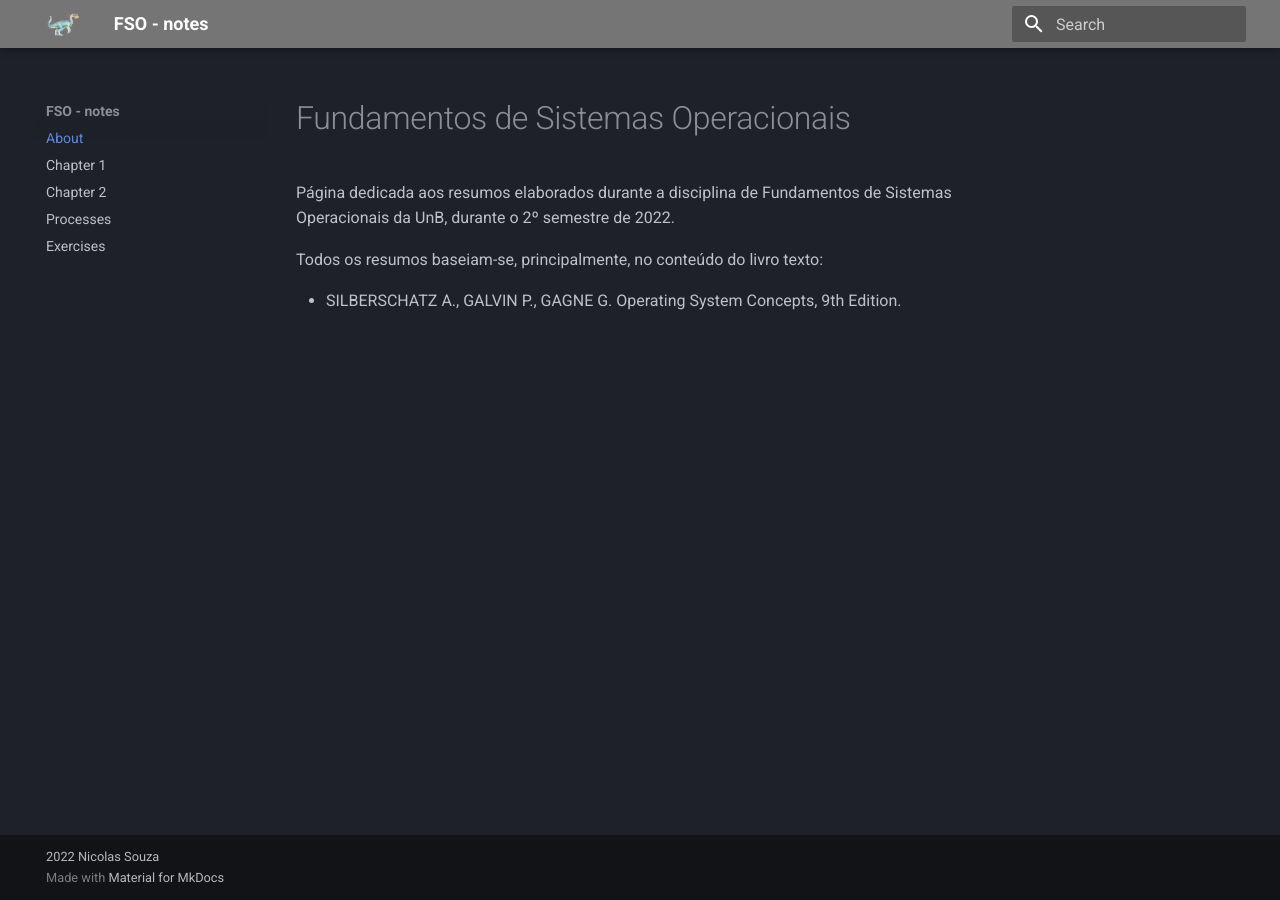
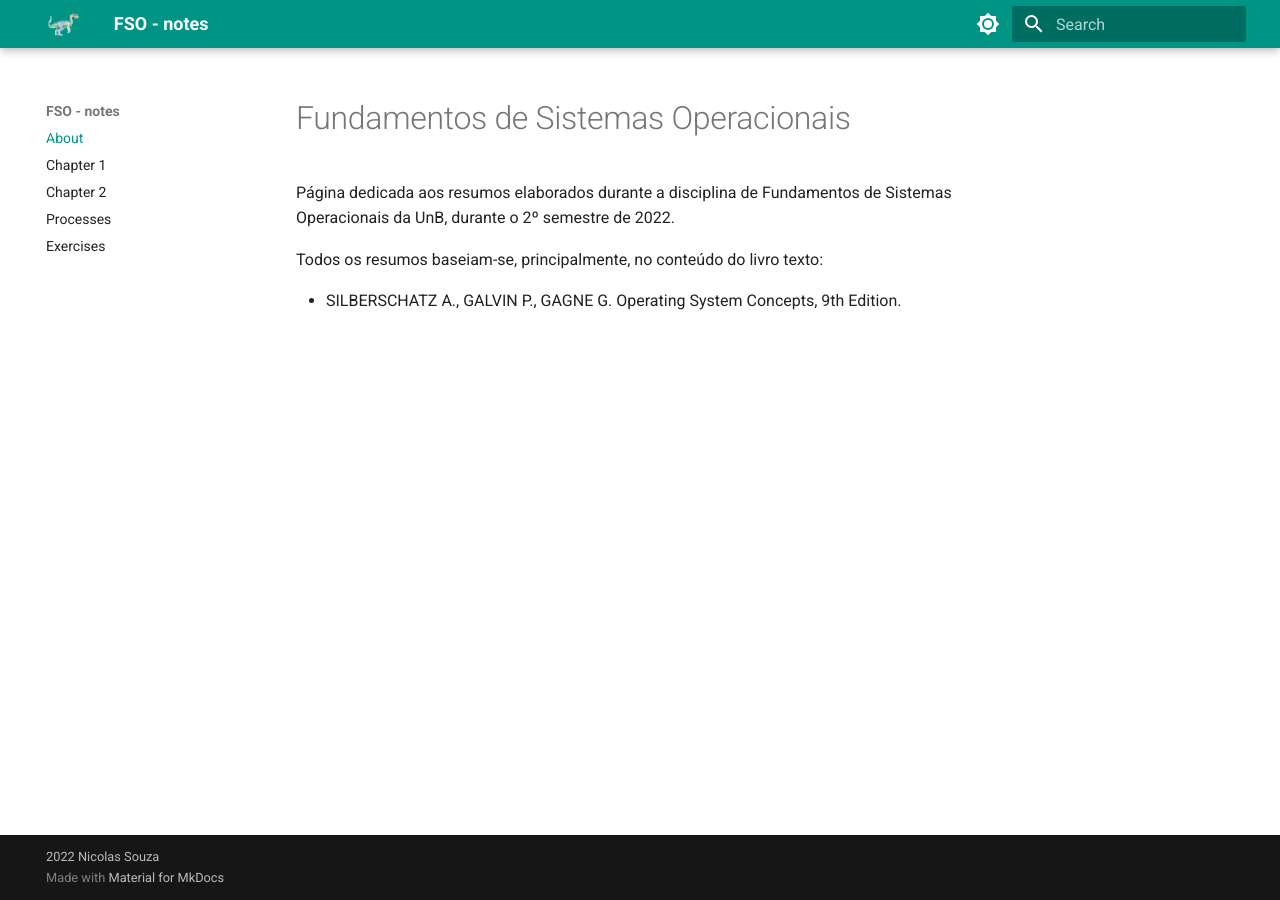
Before and after one commit to nszchagas/FSO-notes, an MkDocs documentation site: the page built from docs/index.md, in a window 1280 px wide. Built offline with MkDocs 1.6.1 and Material for MkDocs 9.7.7, drawn with Linux system fonts in a browser that asks for light colours.

Commit message:
feat: add dark theme switch

```diff
--- a/mkdocs.yml
+++ b/mkdocs.yml
@@ -2,13 +2,25 @@
 copyright: 2022 Nicolas Souza
 
 theme:
+  name: material
   logo: _static/dino.png
-  name: material
   favicon: _static/dino.png
+  features:
+    - content.code.annotate
   palette:
-    scheme: slate
-    primary: grey
-    accent: blue grey
+    - media: "(prefers-color-scheme: light)"
+      scheme: default
+      primary: teal
+      toggle:
+        icon: material/brightness-7
+        name: Dark mode
+
+    - media: "(prefers-color-scheme: dark)"
+      scheme: slate
+      primary: teal
+      toggle:
+        icon: material/brightness-4
+        name: Light mode
 
 markdown_extensions:
   - attr_list
```
